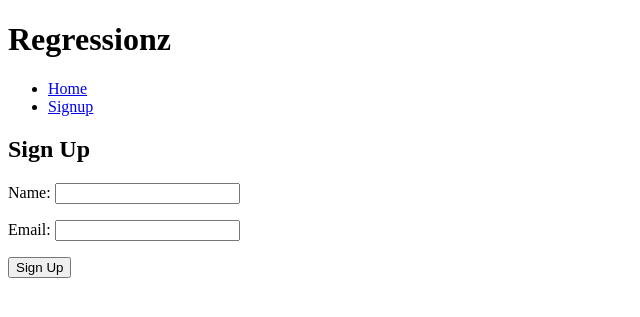
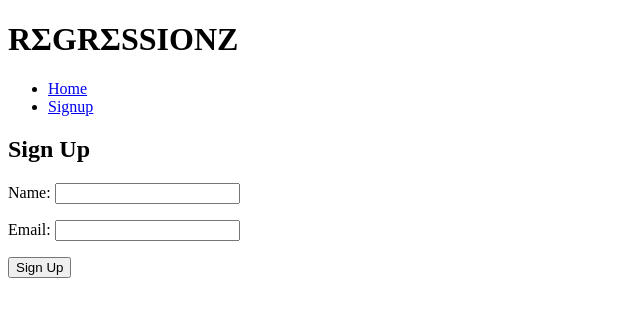
Before and after one commit to jtreeves/regressions_api, a Flask app: template app/templates/signup.html in a window 1280 px wide. Shown: the top 317 px of the page, without its empty margins (0-640 px from the left). Run offline with Flask 2, Linux system fonts and the light colour scheme; the template is opened without the code that fills it: values that come from a table or form of the project are taken from there, others are empty.

Commit message:
[base] Style header with sigmas

```diff
--- a/app/templates/base.html
+++ b/app/templates/base.html
@@ -6,7 +6,7 @@
         <title>Regressionz</title>
     </head>
     <body>
-        <h1>Regressionz</h1>
+        <h1>RΣGRΣSSIONZ</h1>
         <nav>
             <ul>
                 <li><a href="{{ url_for('index') }}">Home</a></li>
```
